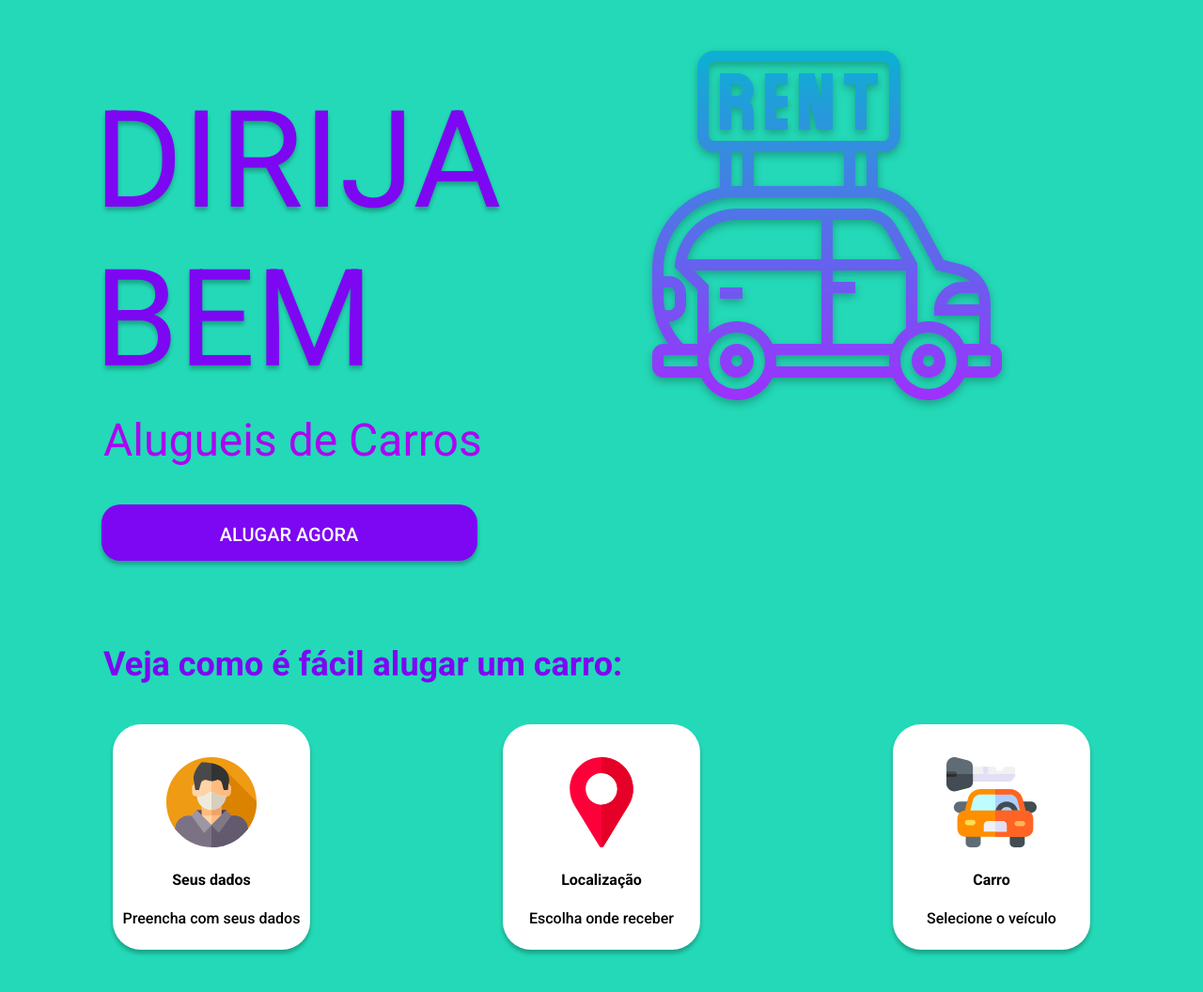
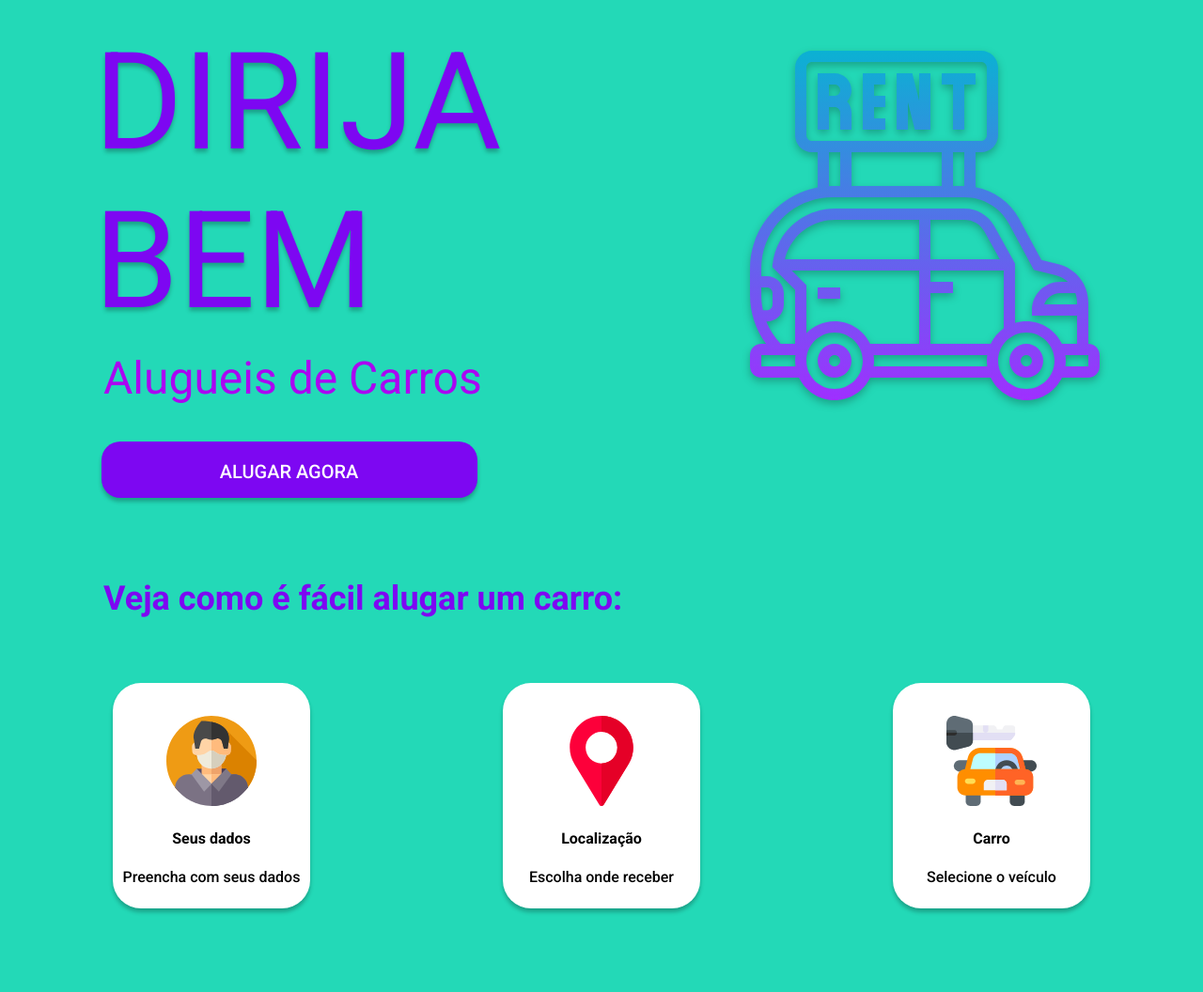
Before and after one commit to RibeiroGeek/Dirija, a plain HTML site: page index.html in a window 1280 px wide. Shown: the whole page at 94% size. Drawn offline with Linux system fonts and the light colour scheme.

Commit message:
Add files via upload

```diff
--- a/index.html
+++ b/index.html
@@ -55,7 +55,7 @@
 
     <div class="screen" id="screen">
         <div class="screen-header">
-            <dic class="title">Preencha o formulário e garanta o seu veículo:</dic>
+            <dic class="title">Garanta o seu veículo:</dic>
             <button data-close-button class="close-button">&times;</button>
 
         </div>
@@ -64,7 +64,7 @@
                 <p>Seus dados:</p>
                 <input type="text" name="nome" id="nome" maxlength="50" placeholder="Nome completo">
                 <input type="tel" name="telefone" id="telefone" placeholder="Telefone">
-                <p>Onde e quando você deseja receber o veículo:</p>
+                <p>Onde e quando receber o veículo:</p>
                 <input type="text" name="onde" id="onde" placeholder="Local">
                 <input type="date" name="" id="">
                 <p>Selecione o veículo:</p>
--- a/styles/main.css
+++ b/styles/main.css
@@ -33,7 +33,7 @@ html, body {
     padding: 20px;
     border-radius: 20px;
     left: 4.225rem;
-    top: -13px;
+    top: -80px;
     background: #7D07F2;
     box-shadow: 0px 4px 4px rgba(0, 0, 0, 0.25);
     width: 20em; height: 3em;
@@ -67,7 +67,7 @@ header h1{
     width: 37.25rem;
     height: 19.875;
     left: 3.75rem;
-    top: -0.625rem;
+    top: -0.5em;
 
 
 
@@ -89,7 +89,7 @@ position: relative;;
 width: 403px;
 height: 56px;
 left: 70px;
-top: -90px;
+top: -3.255em;
 
 font-family: 'Roboto', sans-serif;
 font-style: normal;
@@ -106,7 +106,7 @@ position: relative;
 width: 564px;
 height: 45px;
 left: 70px;
-top: 40px;
+top: -30px;
 
 font-family: 'Roboto', sans-serif;
 font-style: normal;
@@ -124,6 +124,7 @@ aside .aluguel {
     padding: 3em;
     width: 30em;
     height: 30em;
+    right: -6.5em;;
     filter: drop-shadow(0px 4px 4px rgba(0, 0, 0, 0.25));
     grid-area: aside;
 }
@@ -132,6 +133,8 @@ aside .aluguel {
 main {
     grid-area: main;
 
+    max-height: 450px;;
+
 }
 
 .container{
@@ -139,6 +142,9 @@ main {
     justify-content: space-between;
     margin: 3em;
     padding: 2em;
+    margin-top: -2em;
+
+
 
 }
 
@@ -202,7 +208,7 @@ height: 96px;
     border-radius: 10px;
     z-index: 10;
     background-color: #fff;
-    width: 500px;
+    width: 350px;
     max-width: 80%;
 }
 
```
